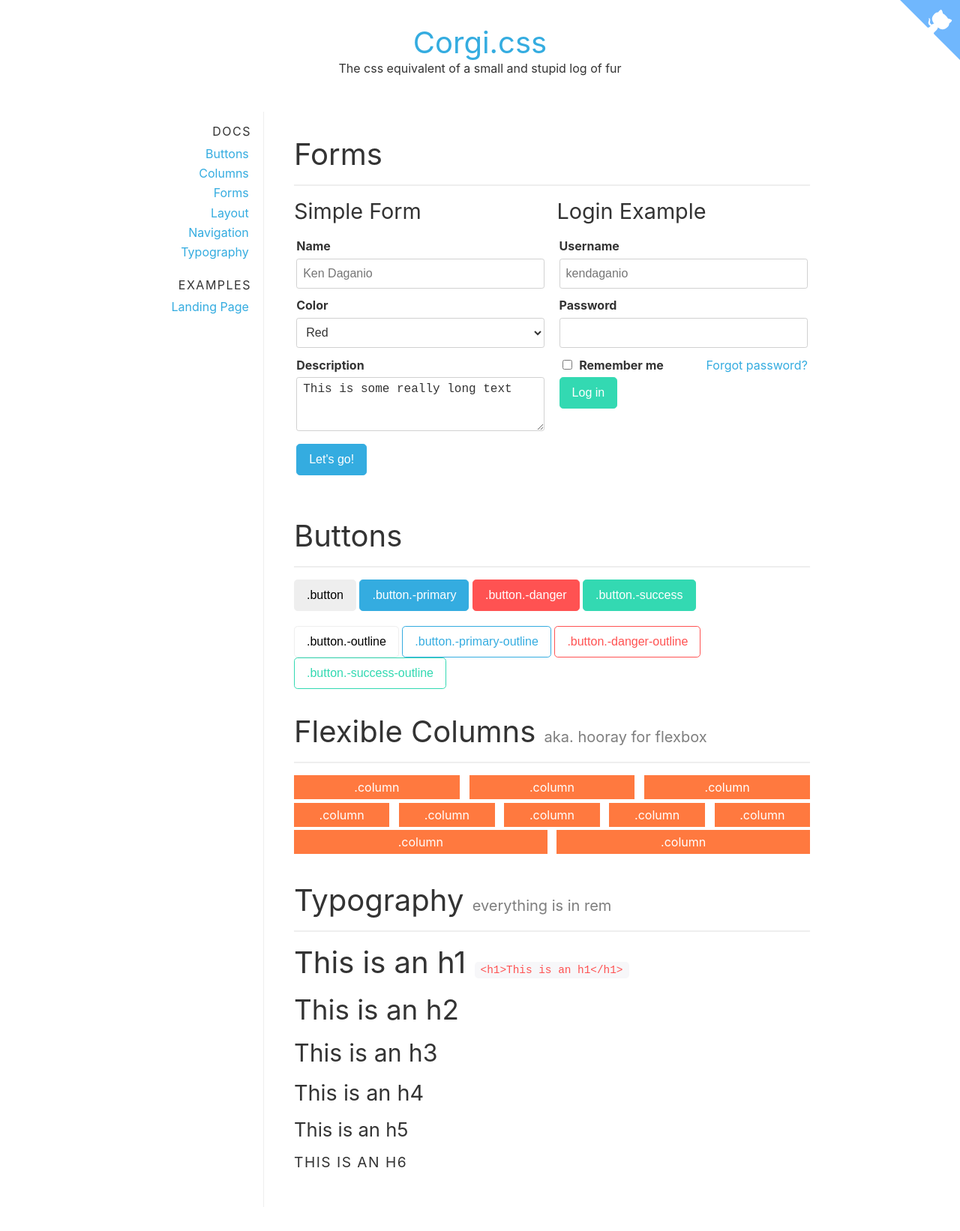
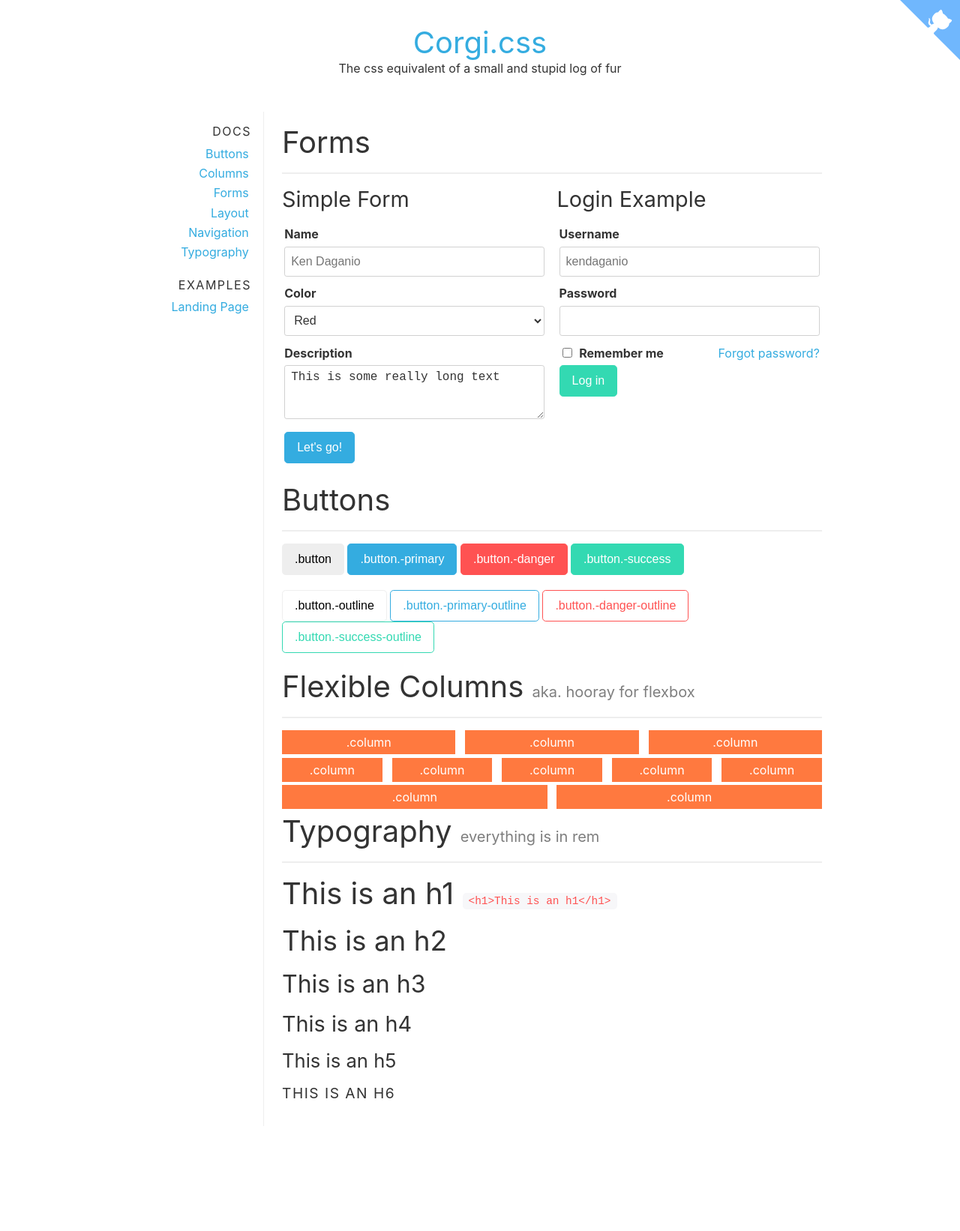
Before and after one commit to CuttingedgeDev/corgi-, a Jekyll site: the page built from docs/index.html, in a window 1280 px wide. Shown: the whole page at 75% size. Built offline with Jekyll 4.4.1, drawn with Linux system fonts in a browser that asks for light colours; after the commit the page ends 1534 px from its top, so only the background shows below that.

Commit message:
Removes unnecessary containers

```diff
--- a/docs/index.html
+++ b/docs/index.html
@@ -3,7 +3,6 @@ layout: default
 ---
 
 <div class="index-page">
-  <div class="container">
   <h1>Forms</h1>
   <hr/>
 
@@ -58,7 +57,6 @@ This is some really long text
   </div>
 </div>
 
-  <div class="container">
 <h1>Buttons</h1>
 <hr/>
 <button class="button">.button</button>
@@ -70,9 +68,9 @@ This is some really long text
 <button class="button -primary-outline">.button.-primary-outline</button>
 <button class="button -danger-outline">.button.-danger-outline</button>
 <button class="button -success-outline">.button.-success-outline</button>
-  </div>
+<br/>
+<br/>
 
-  <div class="container">
 <h1>Flexible Columns
   <small class="">aka. hooray for flexbox</small>
 </h1>
@@ -96,9 +94,7 @@ This is some really long text
   <div class="column"> .column </div>
   <div class="column"> .column </div>
 </div>
-  </div>
 
-  <div class="container">
 <h1>
   Typography
   <small>everything is in rem</small>
@@ -113,5 +109,3 @@ This is some really long text
 <h4>This is an h4</h3>
 <h5>This is an h5</h5>
 <h6>This is an h6</h6>
-  </div>
-</div>
```
Lines whose indentation alone changed are shown as unchanged.
